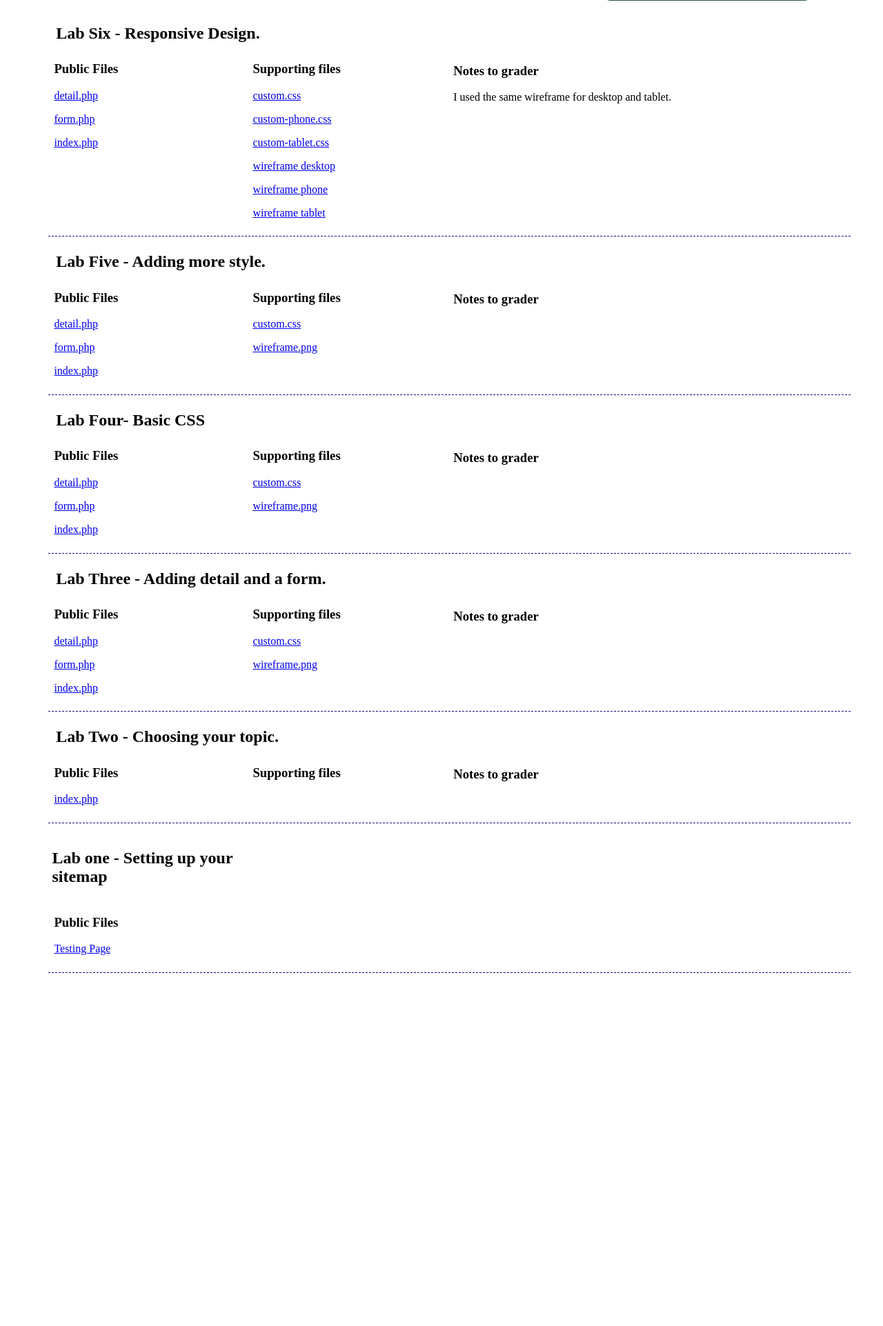
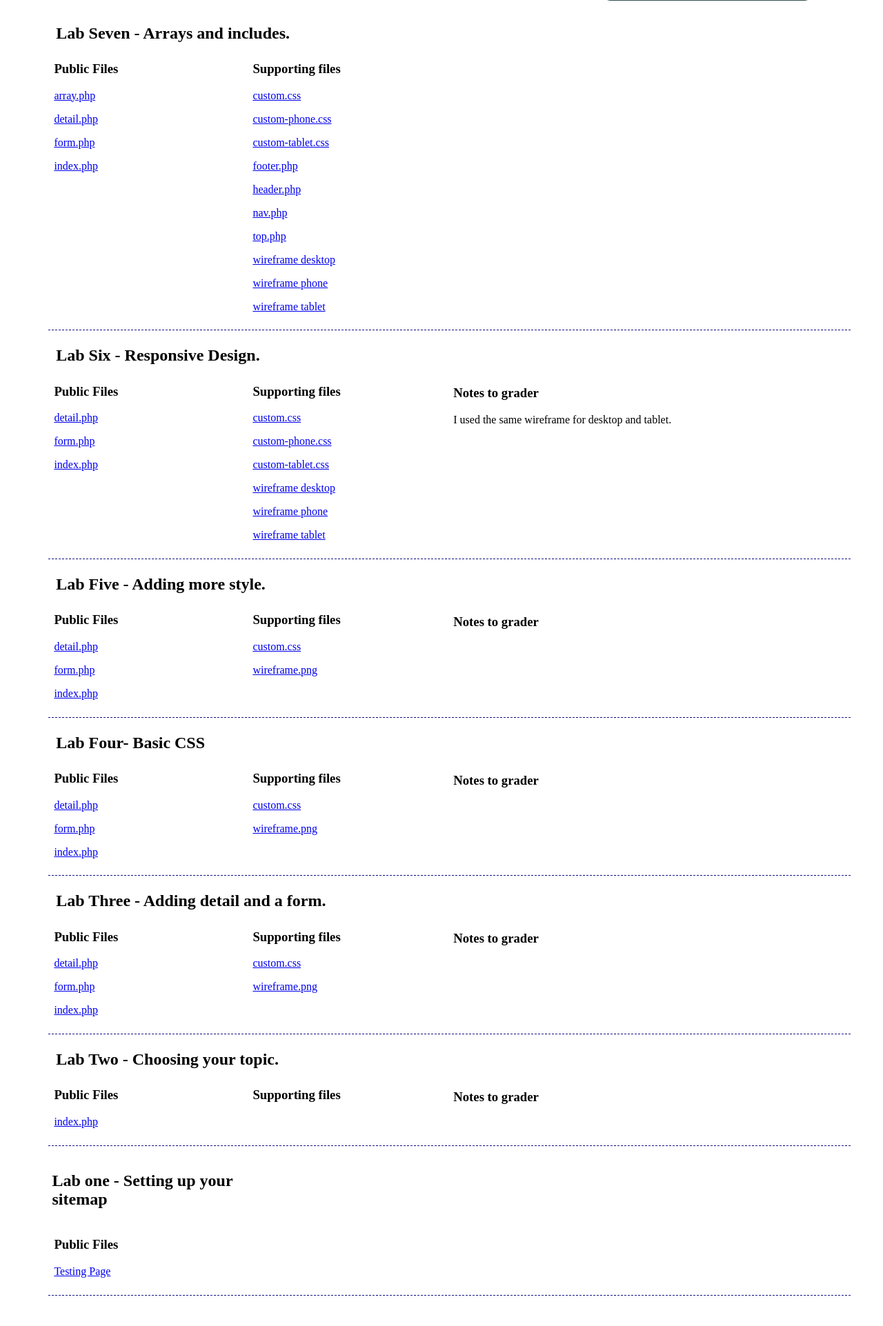
Before and after one commit to NolanSmug/cs008-labs, a PHP site: page /index.php in a window 1280 px wide. Shown: the part 337-2260 px from the top of the page at 69% size. Before the commit the page ends 1748 px from the top, so only its background shows below. Run offline with PHP 8.4, Linux system fonts and the light colour scheme.

Commit message:
Lab 7: updated site map

```diff
--- a/index.php
+++ b/index.php
@@ -6,7 +6,7 @@
         <meta name="author" content="Nolan Cyr">
         <meta name="description" content="A site map to all of my assignments for CS 008">
         <style>
-           body{
+                       body{
                 margin: auto;
                 padding: 3%;
                 width: 90%;
@@ -83,6 +83,35 @@
         <h1>CS 008-<em>A</em> Fall 2022</h1>
         <h2>Nolan Cyr - Site map</h2>
         <p><a href="ADMIN/admin.php">My Admin Folder</a></p>
+
+<!----------------------------Lab 7------------------------------------>
+        <section class="grid-layout">
+            <h2 class="header">Lab Seven - Arrays and includes.</h2>
+            <section class="public-files">
+                <h3>Public Files</h3>
+                <p><a href="lab7/array.php">array.php</a></p>
+                <p><a href="lab7/detail.php">detail.php</a></p>
+                <p><a href="lab7/form.php">form.php</a></p>
+                <p><a href="lab7/index.php">index.php</a></p>
+            </section>
+
+            <section class="supporting-files">
+                <h3>Supporting files</h3>
+                <p><a href="lab7/css/custom.css">custom.css</a> </p>
+                <p><a href="lab7/css/custom-phone.css">custom-phone.css</a> </p>
+                <p><a href="lab7/css/custom-tablet.css">custom-tablet.css</a> </p>
+
+                <p><a href="lab7/footer.php">footer.php</a></p>
+                <p><a href="lab7/header.php">header.php</a></p>
+                <p><a href="lab7/nav.php">nav.php</a></p>
+                <p><a href="lab7/top.php">top.php</a></p>
+
+                <p><a href="lab7/images/wireframe.png">wireframe desktop</a></p>
+                <p><a href="lab7/images/phone-wireframe.png">wireframe phone</a></p>
+                <p><a href="lab7/images/wireframe-tablet.png">wireframe tablet</a></p>
+            </section>
+        </section>
+<!----------------------------Lab 7------------------------------------>
 
 <!----------------------------Lab 6------------------------------------>
         <section class="grid-layout">
```
